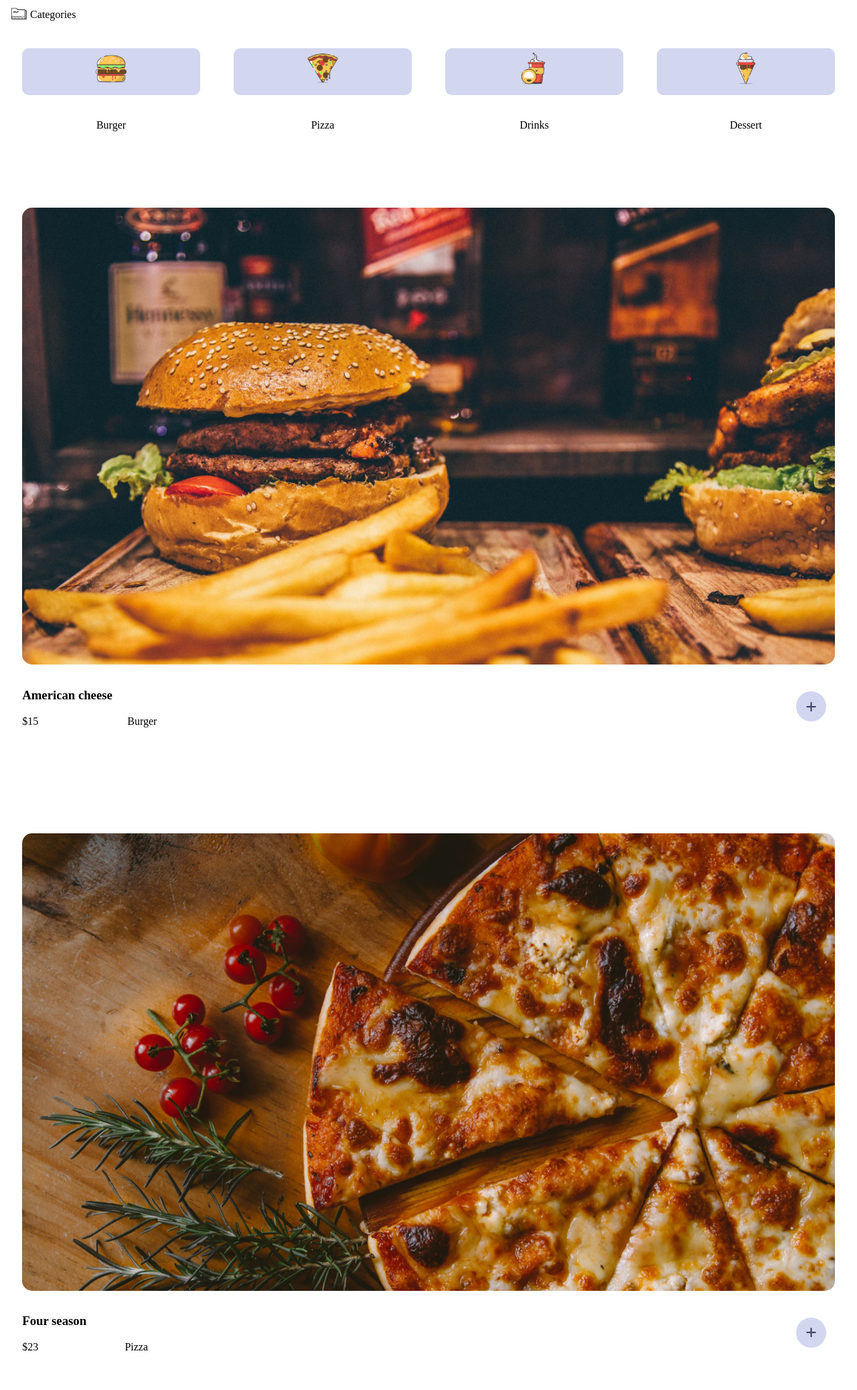
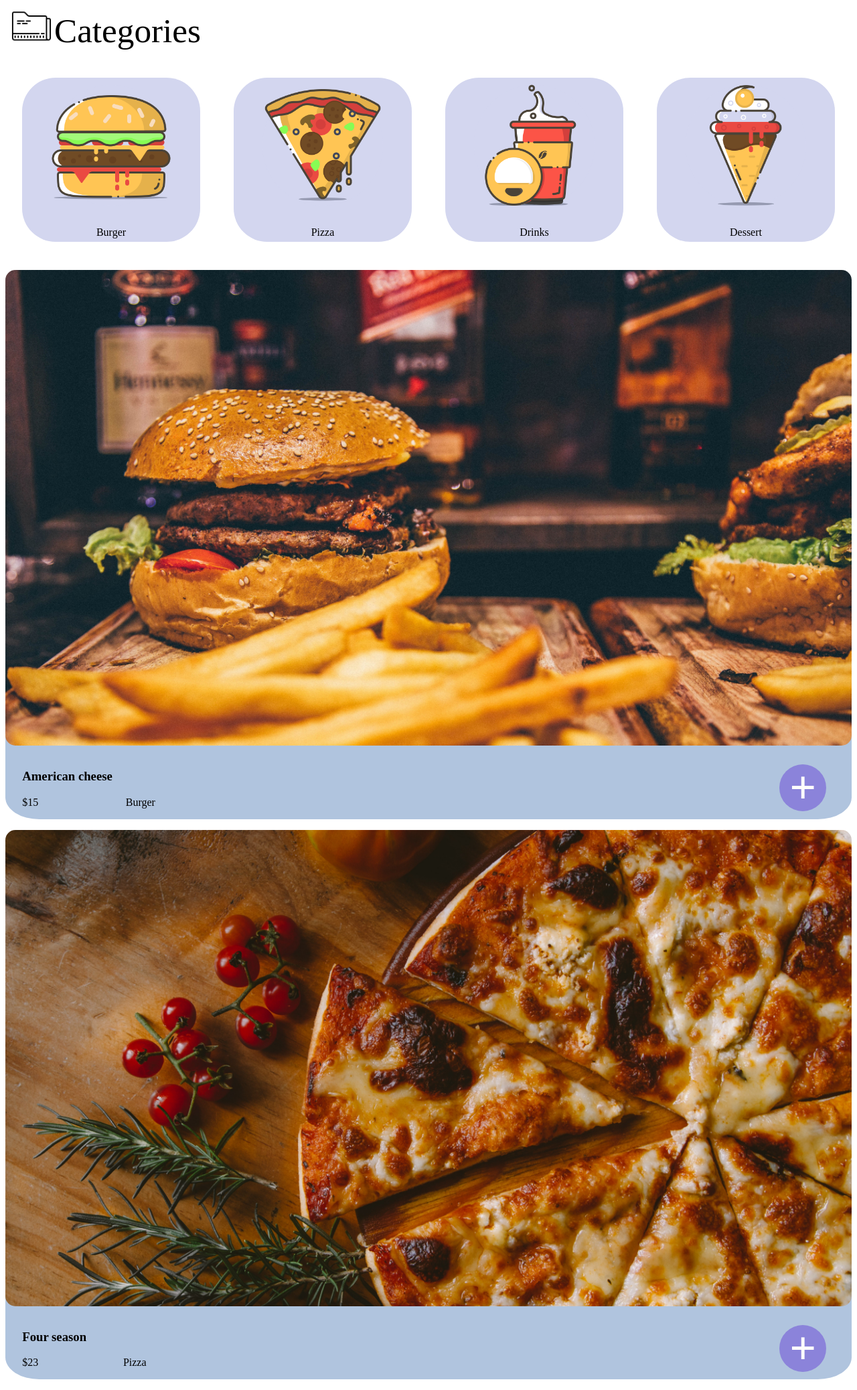
Before and after one commit to deathtanks/Belizzi, a Django app: page / in a window 1280 px wide. Shown: the whole page at 67% size. Before the commit the page ends 2017 px from the top, so only its background shows below. Run offline with Django 3.2, Linux system fonts and the light colour scheme.

Commit message:
Uploaded new images, changed styles

```diff
--- a/templates/base.html
+++ b/templates/base.html
@@ -16,6 +16,7 @@
     {% block content %}
 
     {% endblock %}
+
  {% block content_2 %}
 
     {% endblock %}
--- a/templates/home.html
+++ b/templates/home.html
@@ -1,5 +1,6 @@
 {% extends 'base.html' %}
 {% block content %}
+<div class = "block">
     <img src="static/images/burger-title.png" alt="burger item" class="block_main">
     <ul class="under_block">
         <li class="left"><h3>American cheese</h3>
@@ -9,10 +10,10 @@
             <a href="#">+</a>
         </li>
     </ul>
-
+</div>
 {% endblock %}
-
 {% block content_2 %}
+<div class = "block">
     <img src="static/images/pizza-title.png" alt="pizza item" class="block_main">
     <ul class="under_block">
         <li class="left"><h3>Four season</h3>
@@ -22,4 +23,5 @@
             <a href="#">+</a>
         </li>
     </ul>
+</div>
 {% endblock %}
--- a/templates/navbar.html
+++ b/templates/navbar.html
@@ -1,7 +1,7 @@
 <nav>
 
 
-    <p><img src="static/images/category.png" alt = "category" class = "category_icon">Categories</p>
+    <span style="font-size: 4vw; "><img src="static/images/category.png" alt = "category" class = "category_icon">Categories</span>
     <ul class="nav_layout">
         <li>
             <figure>
--- a/templates/static/styles/homepage/home-block.css
+++ b/templates/static/styles/homepage/home-block.css
@@ -1,8 +1,5 @@
 .block_main{
-    margin-left:2%;
-    margin-right:2%;
-    margin-top: 10%;
-    width:96%;
+    width:100%;
     border-radius: 15px;
 }
 .block_main figcaption{
@@ -36,11 +33,11 @@
     justify-content: center;
     align-items: center;
     font-weight: 600;
-    font-size: 30px;
-    color:#3e3f68;
-    background-color: #d3d6ef;
-    width: 45px;
-    height: 45px;
+    font-size: 70px;
+    color:#FEFDFC;
+    background-color: #8B83DA;
+    width: 70px;
+    height: 70px;
     border-radius: 100%;
     vertical-align: middle;
 }
@@ -50,3 +47,7 @@
 .category-title{
     margin-left: 20%;
 }
+.block{
+    background-color: lightsteelblue;
+    border-radius: 4%;
+}
--- a/templates/static/styles/navbar/category_icon.css
+++ b/templates/static/styles/navbar/category_icon.css
@@ -1,5 +1,5 @@
 .category_icon {
-    width: 24px;
+    width: 60px;
     margin-bottom: -5px;
     padding-right: 5px;
     margin-left: 8px
--- a/templates/static/styles/navbar/navbar.css
+++ b/templates/static/styles/navbar/navbar.css
@@ -6,16 +6,16 @@
     padding: 0;
 }
 .nav_layout img{
-    width: 50px
+    width: 75%;
 }
 .nav_layout li{
     width: 21%;
     margin: 2%;
-    height: 60px;
+    height: 60%;
     background-color: #d3d6ef;
     padding: 5px;
     text-align: center;
-    border-radius: 10px;
+    border-radius: 50px;
 }
 .nav_layout li ol{
     list-style: none;
@@ -24,5 +24,5 @@
     margin: 0;
 }
 .nav_layout li figcaption{
-    margin-top: 20%;
+    margin-top: 10%;
 }
```
Also changed, not shown: db.sqlite3, templates/static/images/AbstractDinner.png (added), templates/static/images/Breakfast.png (added), templates/static/images/Breakfast2.png (added), templates/static/images/Breakfast3.png (added), templates/static/images/Desert.png (added), templates/static/images/Pizza2.png (added), templates/static/images/Spaghetti.png (added).
